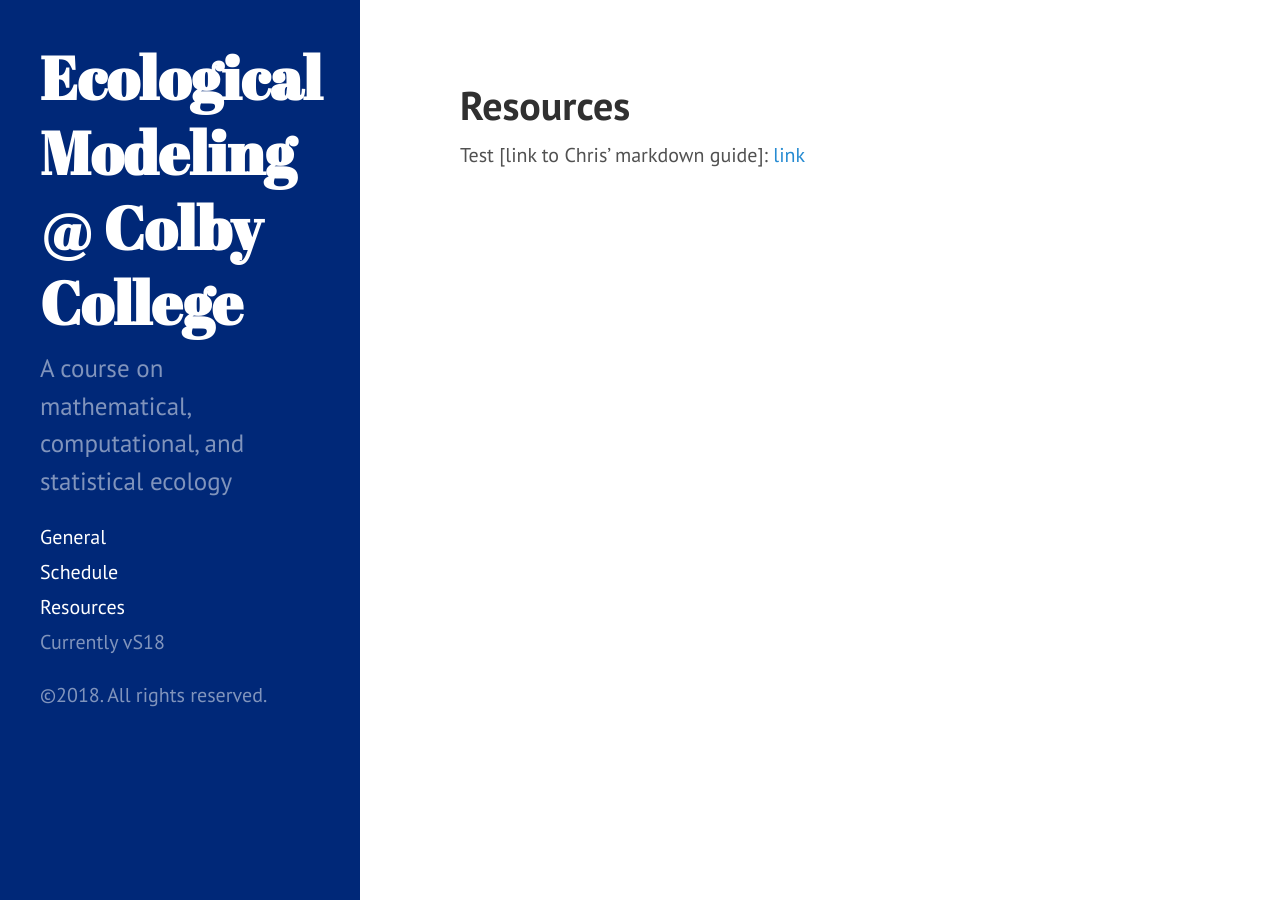
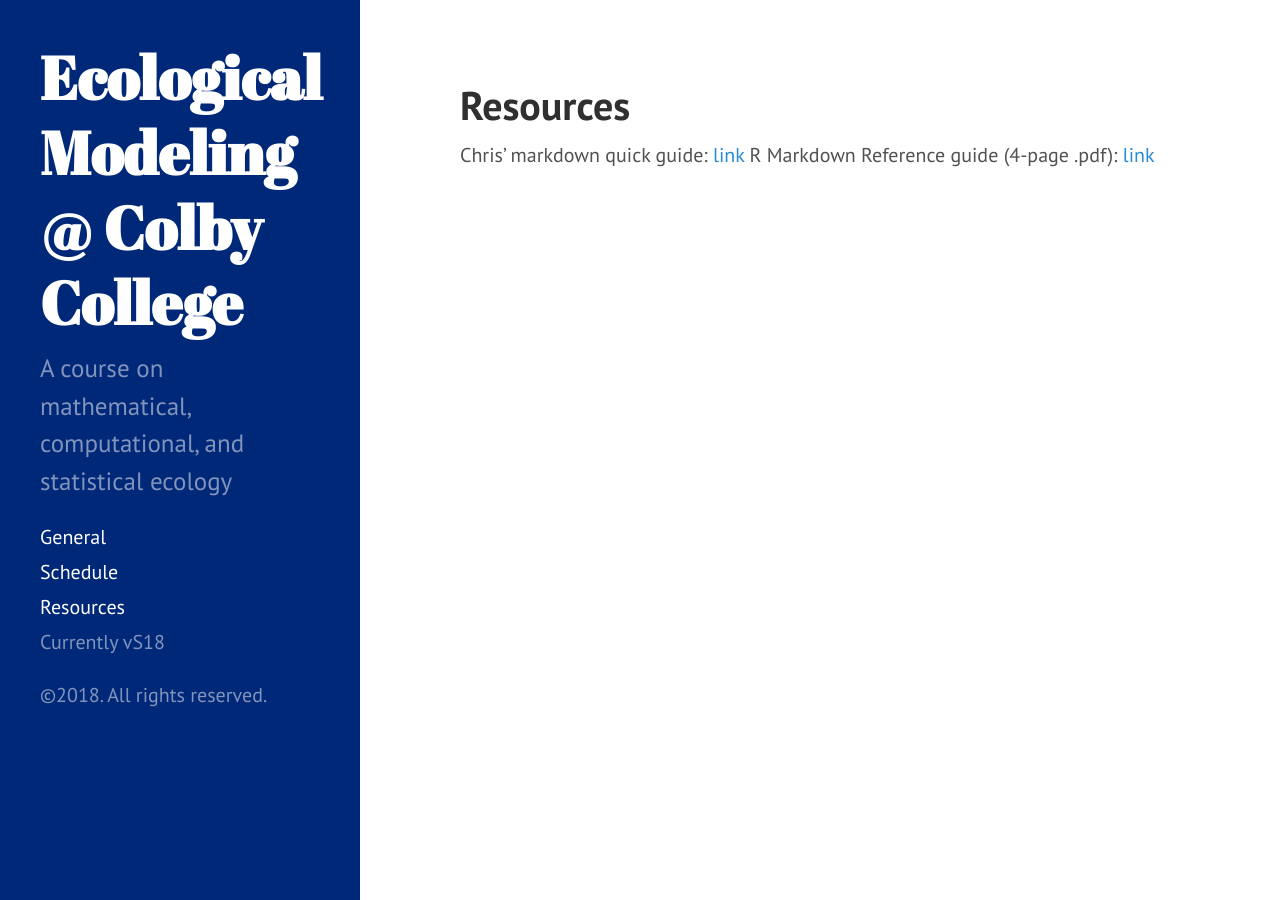
Before and after one commit to ColbyEcology/BI382_2018_Spring, a Jekyll site: the page built from Resources.md, in a window 1280 px wide. Built offline with Jekyll 4.4.1, drawn with Linux system fonts in a browser that asks for light colours.

Commit message:
rstuid md guide

```diff
--- a/Resources.md
+++ b/Resources.md
@@ -3,4 +3,5 @@
 title: "Resources"
 ---
 
-Test [link to Chris' markdown guide]: [link](../Misc/CMsMarkdown.md)
+Chris' markdown quick guide: [link](../Misc/CMsMarkdown)
+R Markdown Reference guide (4-page .pdf): [link](https://www.rstudio.com/wp-content/uploads/2015/03/rmarkdown-reference.pdf)
```
